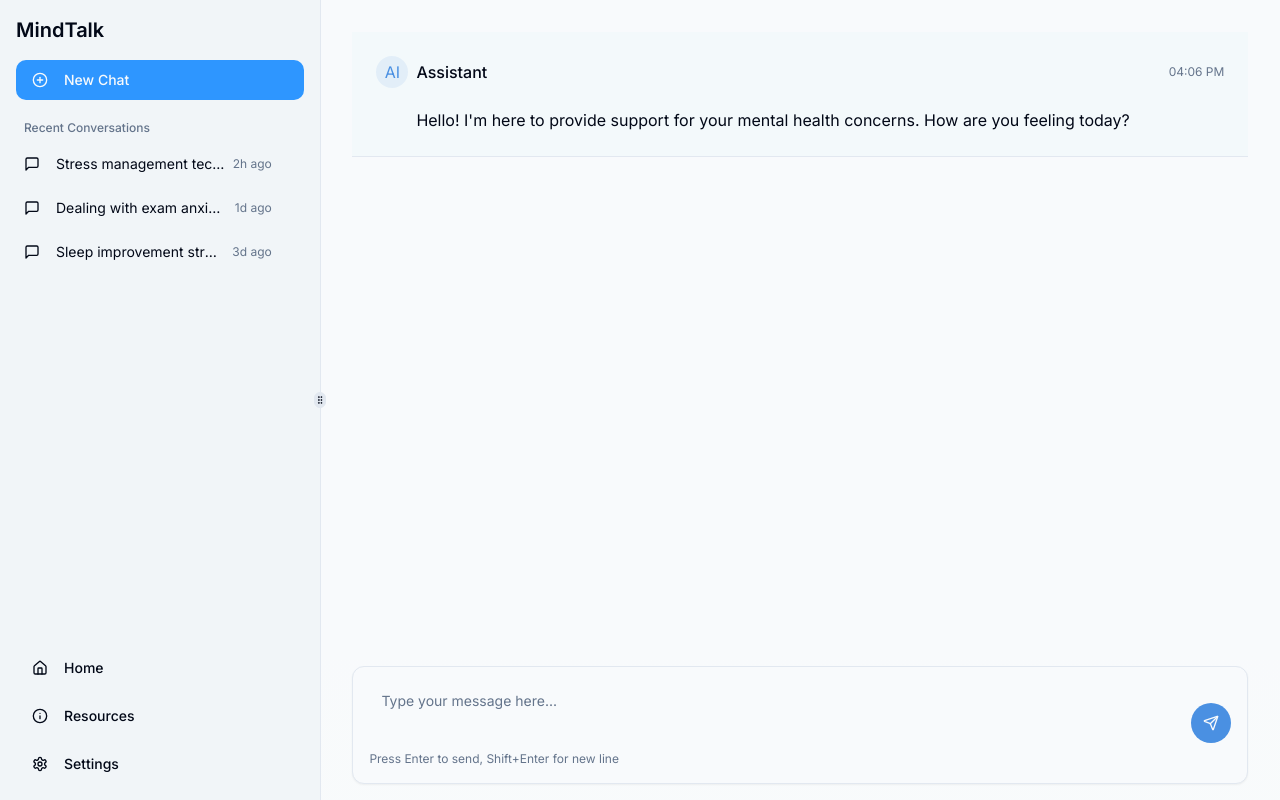
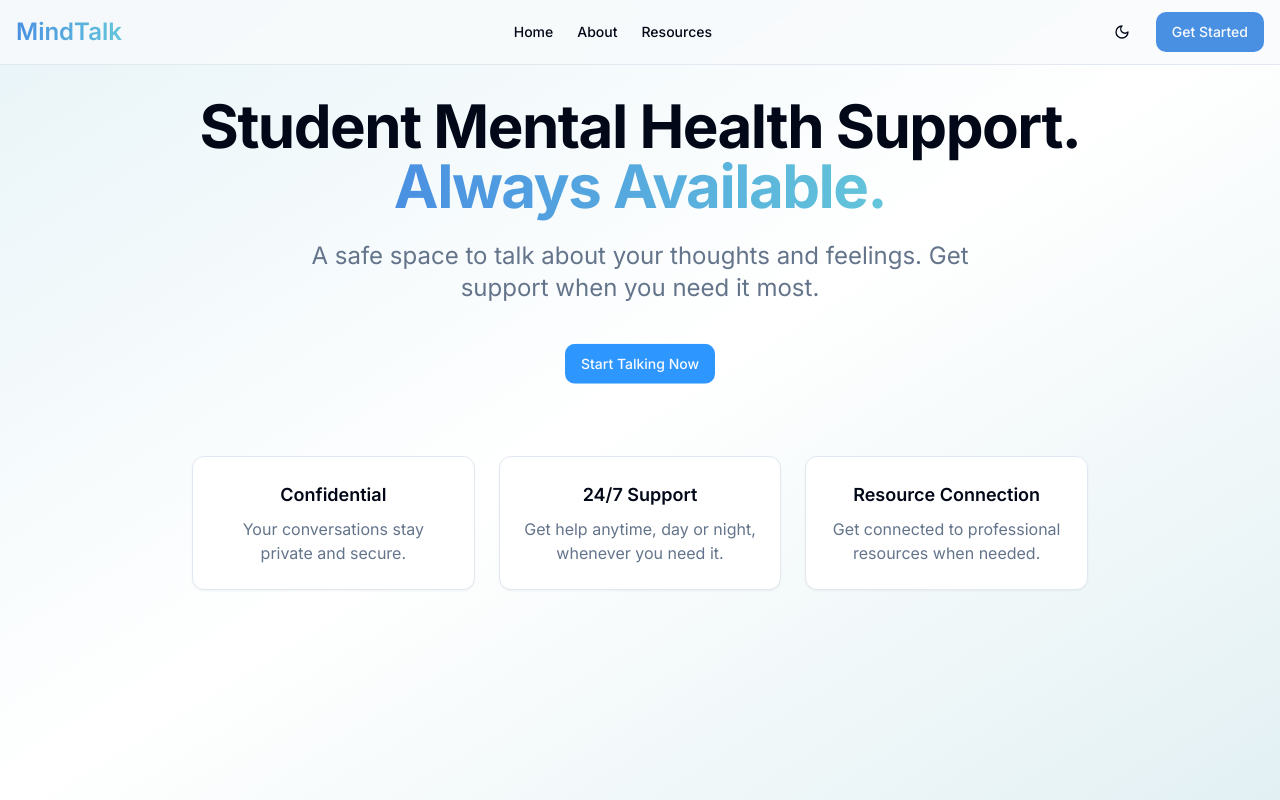
Before and after one commit to Satskii/Mental_Help, a React (Vite) app: page / in a window 1280 px wide. Before the commit this address led to /chat. Built offline with nearby package versions, Linux system fonts and the light colour scheme.

Commit message:
Remove auto-redirect and add dark mode button
- Removed the automatic redirect from the landing page.
- Added a dark mode toggle button to the interface.

```diff
--- a/src/components/ChatSidebar.tsx
+++ b/src/components/ChatSidebar.tsx
@@ -1,9 +1,9 @@
-
 import React from 'react';
 import { Link } from 'react-router-dom';
 import { Button } from '@/components/ui/button';
 import { PlusCircle, MessageSquare, Settings, Info, Home, Trash2 } from 'lucide-react';
 import { useChats } from '@/hooks/useChats';
+import DarkModeToggle from '@/components/DarkModeToggle';
 
 interface ChatSidebarProps {
   onClose?: () => void;
@@ -27,11 +27,14 @@ const ChatSidebar: React.FC<ChatSidebarProps> = ({ onClose }) => {
         <Link to="/" className="flex items-center gap-2">
           <span className="text-xl font-semibold">MindTalk</span>
         </Link>
-        {onClose && (
-          <Button variant="ghost" size="sm" onClick={onClose}>
-            Close
-          </Button>
-        )}
+        <div className="flex items-center gap-2">
+          <DarkModeToggle />
+          {onClose && (
+            <Button variant="ghost" size="sm" onClick={onClose}>
+              Close
+            </Button>
+          )}
+        </div>
       </div>
 
       <Button
--- /dev/null
+++ b/src/components/DarkModeToggle.tsx
@@ -0,0 +1,55 @@
+
+import React, { useEffect, useState } from 'react';
+import { Button } from '@/components/ui/button';
+import { Moon, Sun } from 'lucide-react';
+
+const DarkModeToggle: React.FC = () => {
+  const [isDark, setIsDark] = useState(false);
+
+  useEffect(() => {
+    // Check if dark mode is already enabled
+    const isDarkMode = document.documentElement.classList.contains('dark');
+    setIsDark(isDarkMode);
+  }, []);
+
+  const toggleDarkMode = () => {
+    const newDarkMode = !isDark;
+    setIsDark(newDarkMode);
+
+    if (newDarkMode) {
+      document.documentElement.classList.add('dark');
+      localStorage.setItem('theme', 'dark');
+    } else {
+      document.documentElement.classList.remove('dark');
+      localStorage.setItem('theme', 'light');
+    }
+  };
+
+  // Initialize theme on component mount
+  useEffect(() => {
+    const savedTheme = localStorage.getItem('theme');
+    const prefersDark = window.matchMedia('(prefers-color-scheme: dark)').matches;
+
+    if (savedTheme === 'dark' || (!savedTheme && prefersDark)) {
+      document.documentElement.classList.add('dark');
+      setIsDark(true);
+    }
+  }, []);
+
+  return (
+    <Button
+      variant="ghost"
+      size="icon"
+      onClick={toggleDarkMode}
+      className="w-9 h-9"
+    >
+      {isDark ? (
+        <Sun className="h-4 w-4" />
+      ) : (
+        <Moon className="h-4 w-4" />
+      )}
+    </Button>
+  );
+};
+
+export default DarkModeToggle;
--- a/src/components/LandingHero.tsx
+++ b/src/components/LandingHero.tsx
@@ -1,4 +1,3 @@
-
 import React from 'react';
 import { Link } from 'react-router-dom';
 import { Button } from '@/components/ui/button';
@@ -25,9 +24,6 @@ const LandingHero: React.FC = () => {
             Start Talking Now
           </Button>
         </Link>
-        <p className="text-sm text-muted-foreground mt-2">
-          Redirecting to chat in 5 seconds...
-        </p>
       </div>
 
       <div className="grid grid-cols-1 md:grid-cols-3 gap-6 max-w-4xl w-full mt-8">
--- a/src/components/Navbar.tsx
+++ b/src/components/Navbar.tsx
@@ -2,6 +2,7 @@
 import React from 'react';
 import { Link } from 'react-router-dom';
 import { Button } from '@/components/ui/button';
+import DarkModeToggle from '@/components/DarkModeToggle';
 
 const Navbar: React.FC = () => {
   return (
@@ -26,6 +27,7 @@ const Navbar: React.FC = () => {
         </nav>
 
         <div className="flex items-center gap-4">
+          <DarkModeToggle />
           <Link to="/chat">
             <Button variant="default" className="bg-mental-primary hover:bg-mental-primary/90">
               Get Started
--- a/src/pages/Index.tsx
+++ b/src/pages/Index.tsx
@@ -1,21 +1,9 @@
 
-import React, { useEffect } from 'react';
-import { useNavigate } from 'react-router-dom';
+import React from 'react';
 import Navbar from '@/components/Navbar';
 import LandingHero from '@/components/LandingHero';
 
 const Index: React.FC = () => {
-  const navigate = useNavigate();
-
-  useEffect(() => {
-    // Auto redirect to chat page after 5 seconds
-    const redirectTimer = setTimeout(() => {
-      navigate('/chat');
-    }, 5000);
-
-    return () => clearTimeout(redirectTimer);
-  }, [navigate]);
-
   return (
     <div className="min-h-screen landing-gradient">
       <Navbar />
```
